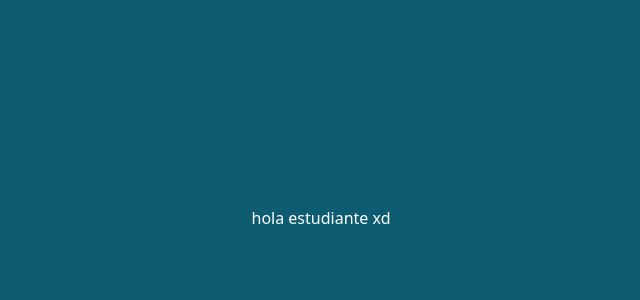
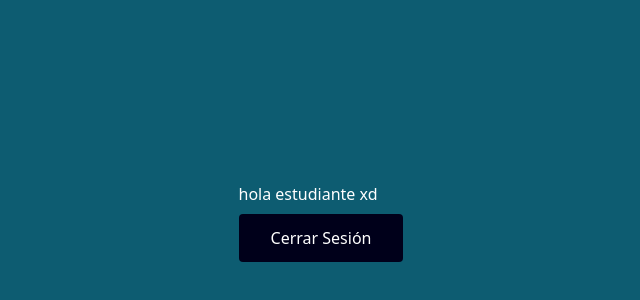
Before and after one commit to javierm-0/risotto-front, a React (Vite) app: page /inicioEstudiante in a window 1280 px wide. Shown: the part 182-482 px from the top of the page, without its empty margins (319-959 px from the left). Built offline with nearby package versions, Linux system fonts and the light colour scheme; no server answers; sample sign-in values are in the browser's storage.

Commit message:
Login con google

```diff
--- a/src/App.tsx
+++ b/src/App.tsx
@@ -1,6 +1,7 @@
 import { Route, Routes } from 'react-router-dom'
 import Login from './components/Login'
 import InicioStudent from './components/InicioStudent'
+import ProtectedRoute from './auth/ProtectedRoute'
 
 
 function App() {
@@ -8,7 +9,12 @@ function App() {
     <div className="min-h-screen bg-[#0d5c71] flex justify-center items-center text-white">
       <Routes>
         <Route path='/' element={<Login></Login>}></Route>
-        <Route path='/inicioEstudiante' element={<InicioStudent></InicioStudent>}> </Route>
+        <Route path='/inicioEstudiante' element={
+          <ProtectedRoute>
+            <InicioStudent></InicioStudent>
+          </ProtectedRoute>
+
+          }> </Route>
       </Routes>
     </div>
   )
--- /dev/null
+++ b/src/auth/ProtectedRoute.tsx
@@ -0,0 +1,14 @@
+import { JSX } from 'react';
+import { Navigate } from 'react-router-dom';
+
+interface ProtectedRouteProps {
+  children: JSX.Element;
+}
+
+const ProtectedRoute = ({ children }: ProtectedRouteProps) => {
+  const isAuthenticated = localStorage.getItem('user');
+
+  return isAuthenticated ? children : <Navigate to="/" replace />;
+};
+
+export default ProtectedRoute;
--- a/src/components/InicioStudent.tsx
+++ b/src/components/InicioStudent.tsx
@@ -1,8 +1,23 @@
+import { useNavigate } from "react-router-dom";
 
 
 function InicioStudent() {
+    const navigate = useNavigate();
+    const clickLogout = () =>{
+        localStorage.removeItem('user');
+        navigate('/');
+    };
+
     return(
-        <p>hola estudiante xd</p>
+        <div>
+            <p>hola estudiante xd</p>
+            <button
+                    onClick={clickLogout}
+                    className="p-3 px-8 border-none rounded bg-[#00001a] text-white relative top-2 cursor-pointer hover:bg-[#1559a180] active:font-extrabold"
+                >
+                    Cerrar Sesión
+            </button>
+        </div>
     )
 }
 
--- a/src/components/Login.tsx
+++ b/src/components/Login.tsx
@@ -24,24 +24,31 @@ function Login() {
 
         const dominiosPermitidos = ['alumnos.ucn.cl', 'ucn.cl'];
 
-        if (dominiosPermitidos.includes(domain)) {
+        if (dominiosPermitidos.includes(domain))
+          {
           console.log('Dominio valido, continuar con login');
-          if(domain == "alumnos.ucn.cl"){
+          localStorage.setItem('user', JSON.stringify(userInfo));
+
+          if(domain == "alumnos.ucn.cl")
+            {
             //inicioEstudiante
             navigate('/inicioEstudiante');
-          }
-          else{
+            }
+          else
+            {
             //inicioDocente
 
+            }
           }
-
-        } else {
+        else
+          {
           console.warn('Dominio no permitido:', domain);
           alert('Alerta: Cuenta de correo no autorizada para acceder al sistema.');
+          }
+      } catch (error)
+        {
+        console.error('Error al obtener datos del usuario:', error);
         }
-      } catch (error) {
-        console.error('Error al obtener datos del usuario:', error);
-      }
     },
     onError: (error) => {
       console.error('Error en login con Google:', error);
```
